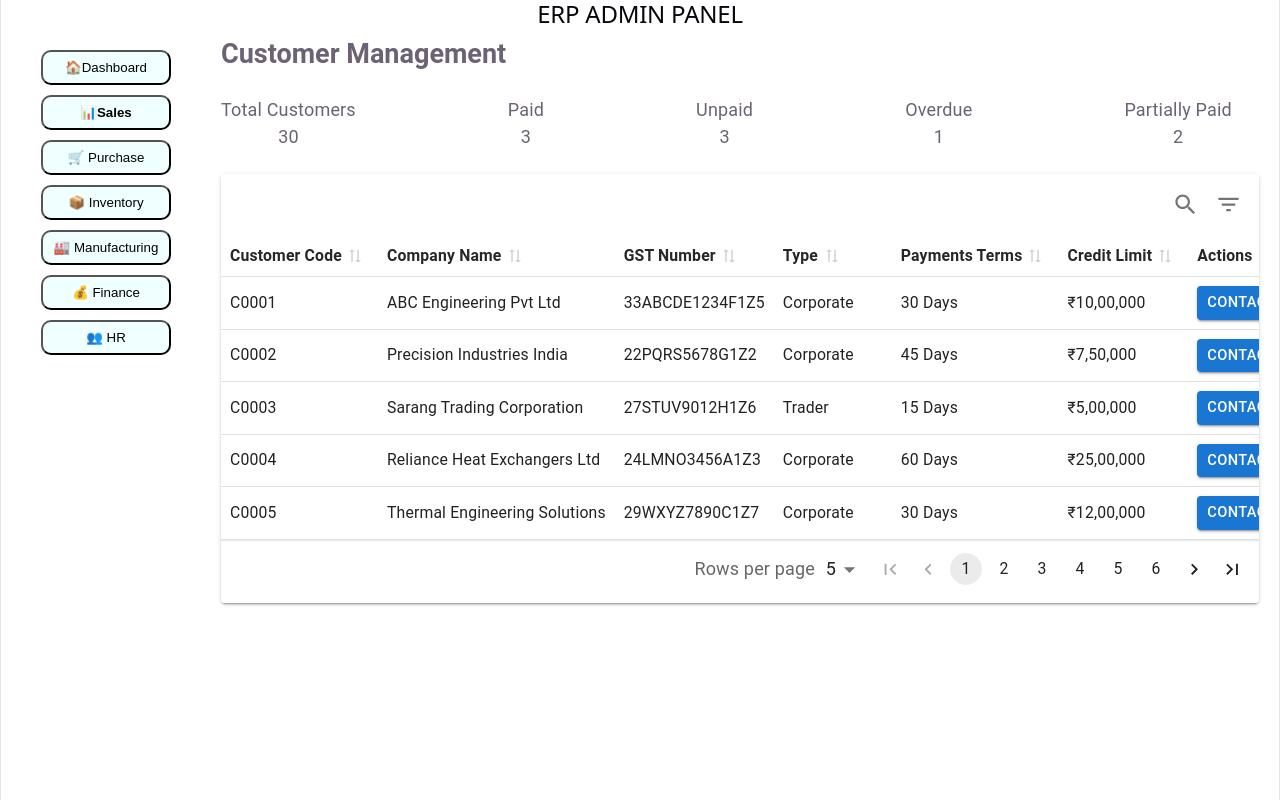
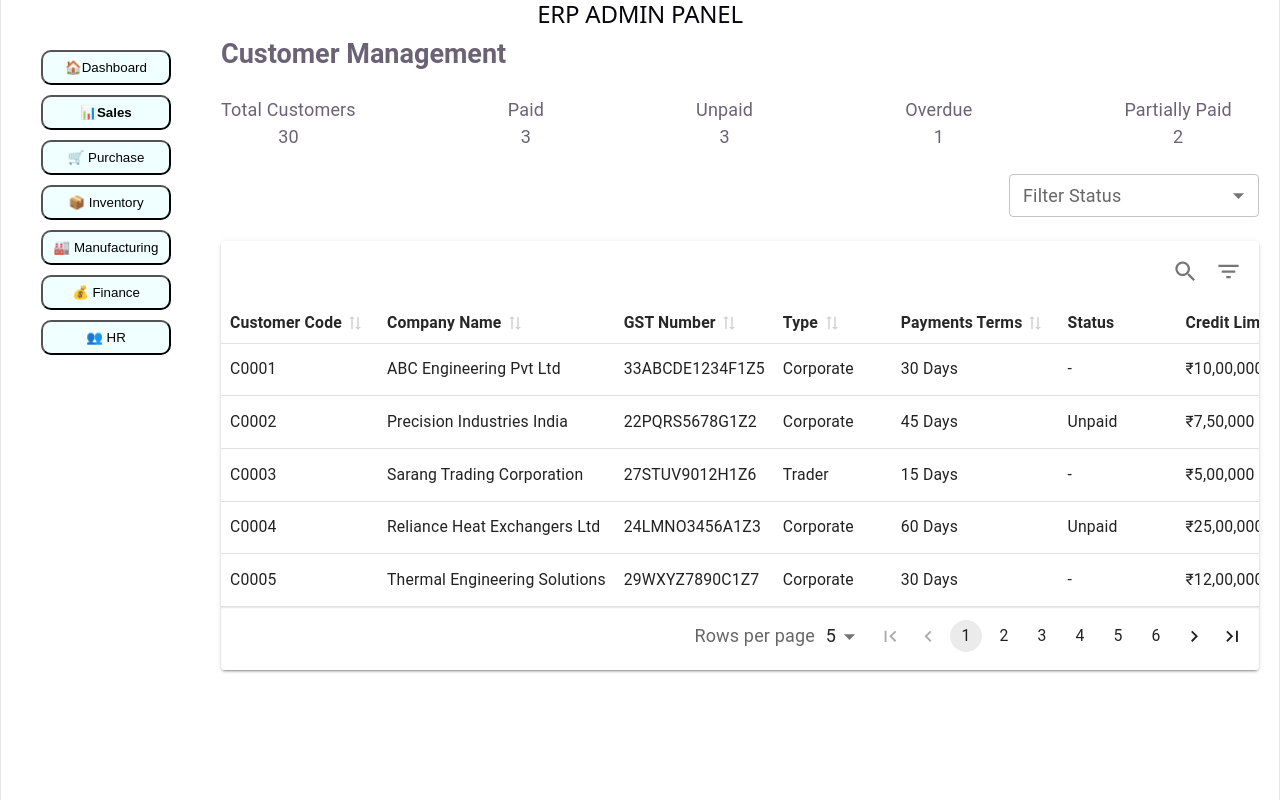
Before and after one commit to sakthivel1011/ERP-Project, a React (Vite) app: page /ERP-Project/sales/customer in a window 1280 px wide. Built offline with nearby package versions, Linux system fonts and the light colour scheme.

Commit message:
variable scss implementation

```diff
--- a/package.json
+++ b/package.json
@@ -22,7 +22,8 @@
     "react-dom": "^19.2.7",
     "react-router": "^7.18.2",
     "react-router-dom": "^7.18.2",
-    "recharts": "^3.10.1"
+    "recharts": "^3.10.1",
+    "sass": "^1.102.0"
   },
   "devDependencies": {
     "@types/react": "^19.2.17",
--- a/src/Pages/Sales/Customer.jsx
+++ b/src/Pages/Sales/Customer.jsx
@@ -3,7 +3,14 @@ import {
   MaterialReactTable,
   useMaterialReactTable,
 } from "material-react-table";
-import { Box, Stack, Typography, Grid } from "@mui/material"; // Normal table creation
+import {
+  Box,
+  Stack,
+  Typography,
+  Grid,
+  TextField,
+  MenuItem,
+} from "@mui/material"; // Normal table creation
 import { Data } from "../../Data/Data";
 import {
   Button,
@@ -39,6 +46,24 @@ function Customer() {
     ).length;
     return { total, paid, unpaid, overdue, partiallypaid };
   });
+
+  // Filter Fields
+  const [statusfilter, setStatusFilter] = useState("");
+
+  const FilterTable = useMemo(() => {
+    const customer = Data?.customers || [];
+    const invoice = Data?.invoices || [];
+
+    if (!statusfilter || statusfilter === "all") return customer;
+    // status filter la ethuvum click pann la na all customer nu show agum
+    const matchingcustomer = invoice
+      .filter(
+        (inv) =>
+          inv.status?.toLocaleLowerCase() == statusfilter.toLocaleLowerCase(),
+      )
+      .map((inv) => inv.customerId);
+    return customer.filter((c) => matchingcustomer.includes(c.customerId));
+  }, [statusfilter]);
 
   //function handle button click and popup
   const handleActionClick = (title, data) => {
@@ -85,6 +110,20 @@ function Customer() {
         header: "Payments Terms",
         size: 100,
       },
+      // Status Table la show aga
+        {
+      id: "invoiceStatus",
+      header: "Status",
+      size: 100,
+      Cell: ({ row }) => {
+        const currentCustomerId = row.original.customerId;
+        const matchingInvoice = Data?.invoices?.find(
+          (inv) => inv.customerId === currentCustomerId
+        );
+        const statusValue = matchingInvoice?.status || "-";
+        return <span>{statusValue}</span>;
+      },
+    },
       {
         accessorKey: "creditLimit",
         header: "Credit Limit",
@@ -99,6 +138,7 @@ function Customer() {
           }).format(amount);
         },
       },
+
 
       // Add new coloumn Action And button
       {
@@ -154,7 +194,7 @@ function Customer() {
   // TABLE INITIAL INITIALIZATION SETUP AND INSERT DATA INTO TABLE
   const table = useMaterialReactTable({
     columns,
-    data: Data?.customers || [],
+    data: FilterTable || [],
     // enableGlobalFilter: true,
     enablePagination: true,
     enableHiding: false,
@@ -275,6 +315,26 @@ function Customer() {
         </Grid>
       </Grid>
 
+      {/*Filter Data*/}
+      <Box sx={{ display: "flex", justifyContent: "flex-end", mb: 3 }}>
+        <TextField
+          select
+          variant="outlined"
+          defaultValue={""}
+          label="Filter Status"
+          size="small"
+          value={statusfilter}
+          onChange={(e) => setStatusFilter(e.target.value)}
+          sx={{ width: '250px', bgcolor: 'white' }}
+        >
+          <MenuItem value="all">All Status</MenuItem>
+          <MenuItem value="paid">Paid</MenuItem>
+          <MenuItem value="unpaid">UnPaid</MenuItem>
+          <MenuItem value="overdue">Overdue</MenuItem>
+          <MenuItem value="partially Paid">Patially Paid</MenuItem>
+        </TextField>
+      </Box>
+
       <MaterialReactTable table={table} />
 
       {/*//popup display and popup data show*/}
```
Also changed, not shown: src/Styles/Variables.scss (added, +22 -0 lines), src/Data/Data.js (line endings or trailing spaces), 1 other file (tests, documents, lock files or other folders).
